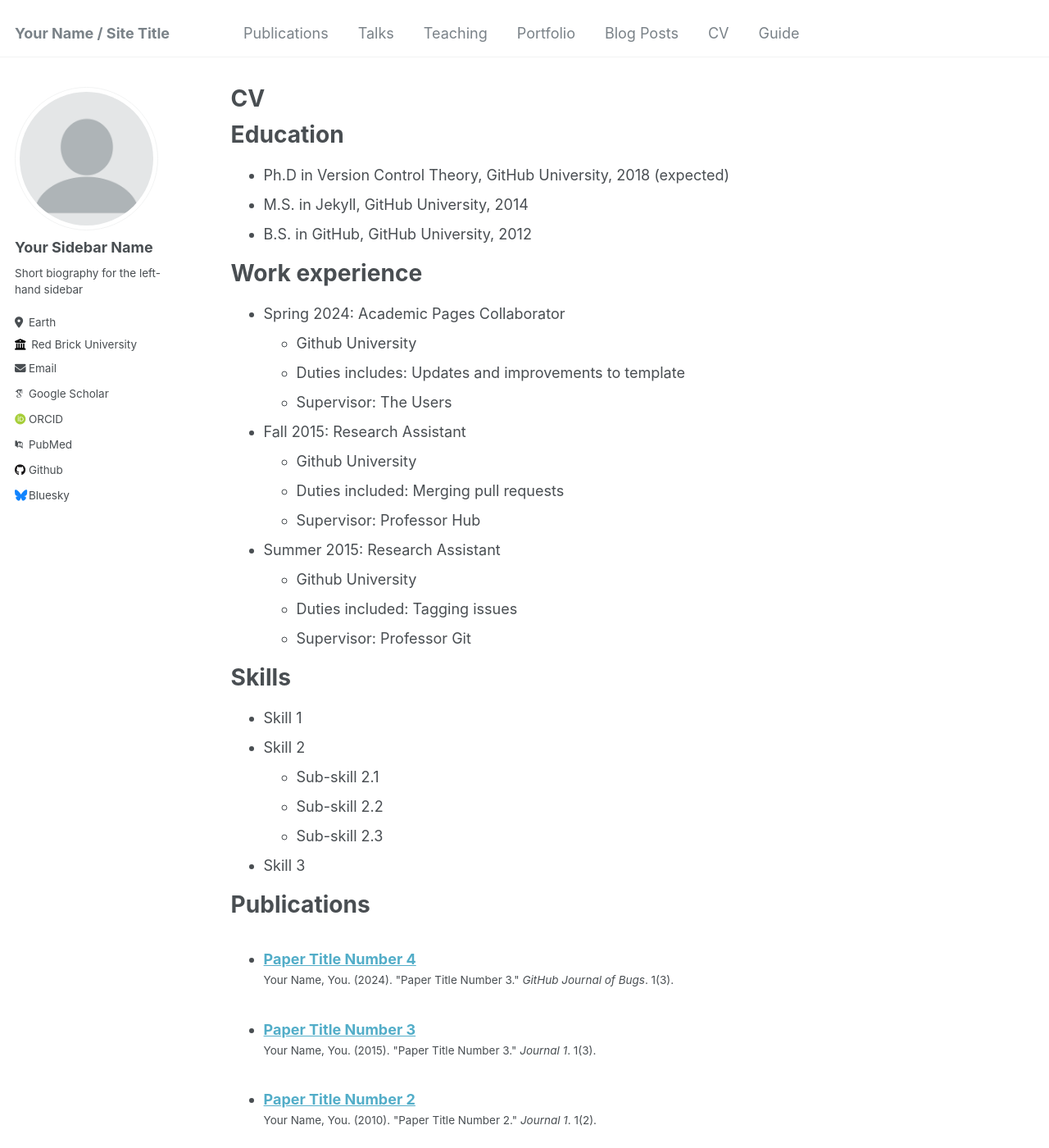
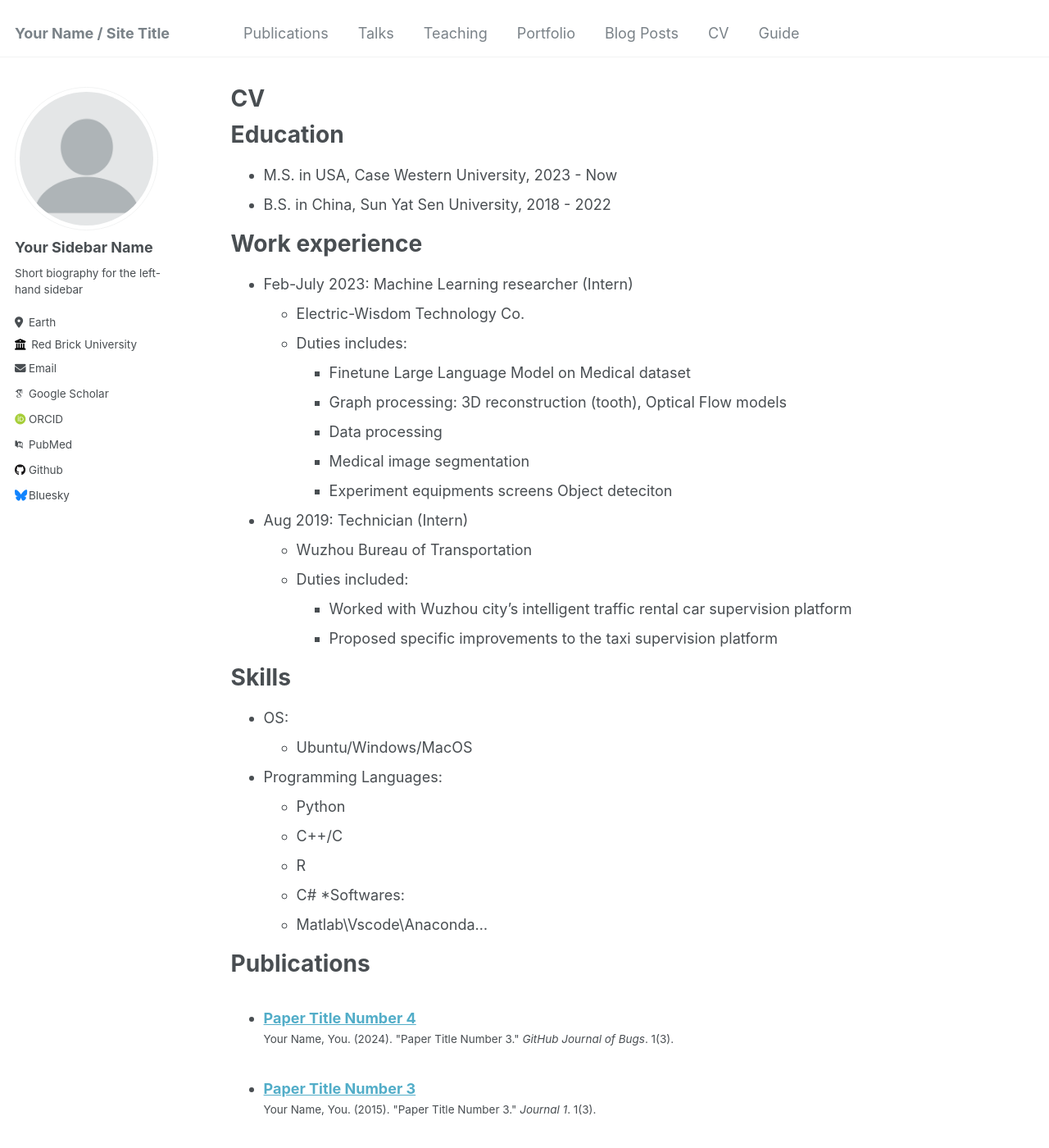
Before and after one commit to Tuo-Liang/Tuo-Liang.github.io, a Jekyll site: the page built from _pages/cv.md, in a window 1280 px wide and 1400 px high. Shown: the whole window at 82% size. Built offline with Jekyll 4.4.1, drawn with Linux system fonts in a browser that asks for light colours; some web fonts are replaced; some of the changed text lies outside the part shown.

Commit message:
Update cv.md

```diff
--- a/_pages/cv.md
+++ b/_pages/cv.md
@@ -11,35 +11,39 @@ redirect_from:
 
 Education
 ======
-* Ph.D in Version Control Theory, GitHub University, 2018 (expected)
-* M.S. in Jekyll, GitHub University, 2014
-* B.S. in GitHub, GitHub University, 2012
+* M.S. in USA, Case Western University, 2023 - Now
+* B.S. in China, Sun Yat Sen University, 2018 - 2022
 
 Work experience
 ======
-* Spring 2024: Academic Pages Collaborator
-  * Github University
-  * Duties includes: Updates and improvements to template
-  * Supervisor: The Users
+* Feb-July 2023: Machine Learning researcher (Intern)
+  * Electric-Wisdom Technology Co.
+  * Duties includes:
+    * Finetune Large Language Model on Medical dataset
+    * Graph processing: 3D reconstruction (tooth), Optical Flow models
+    * Data processing
+    * Medical image segmentation
+    * Experiment equipments screens Object deteciton
 
-* Fall 2015: Research Assistant
-  * Github University
-  * Duties included: Merging pull requests
-  * Supervisor: Professor Hub
+* Aug 2019: Technician (Intern)
+  * Wuzhou Bureau of Transportation
+  * Duties included:
+    * Worked with Wuzhou city's intelligent traffic rental car supervision platform
+    * Proposed specific improvements to the taxi supervision platform
 
-* Summer 2015: Research Assistant
-  * Github University
-  * Duties included: Tagging issues
-  * Supervisor: Professor Git
+
 
 Skills
 ======
-* Skill 1
-* Skill 2
-  * Sub-skill 2.1
-  * Sub-skill 2.2
-  * Sub-skill 2.3
-* Skill 3
+* OS:
+  * Ubuntu/Windows/MacOS
+* Programming Languages:
+  * Python
+  * C++/C
+  * R
+  * C#
+*Softwares:
+  * Matlab\Vscode\Anaconda...
 
 Publications
 ======
@@ -47,11 +51,12 @@ Publications
     {% include archive-single-cv.html %}
   {% endfor %}</ul>
 
-Talks
+<!--Talks
 ======
   <ul>{% for post in site.talks reversed %}
     {% include archive-single-talk-cv.html  %}
   {% endfor %}</ul>
+  -->
 
 Teaching
 ======
@@ -59,6 +64,8 @@ Teaching
     {% include archive-single-cv.html %}
   {% endfor %}</ul>
 
+<!--
 Service and leadership
 ======
 * Currently signed in to 43 different slack teams
+-->
```
